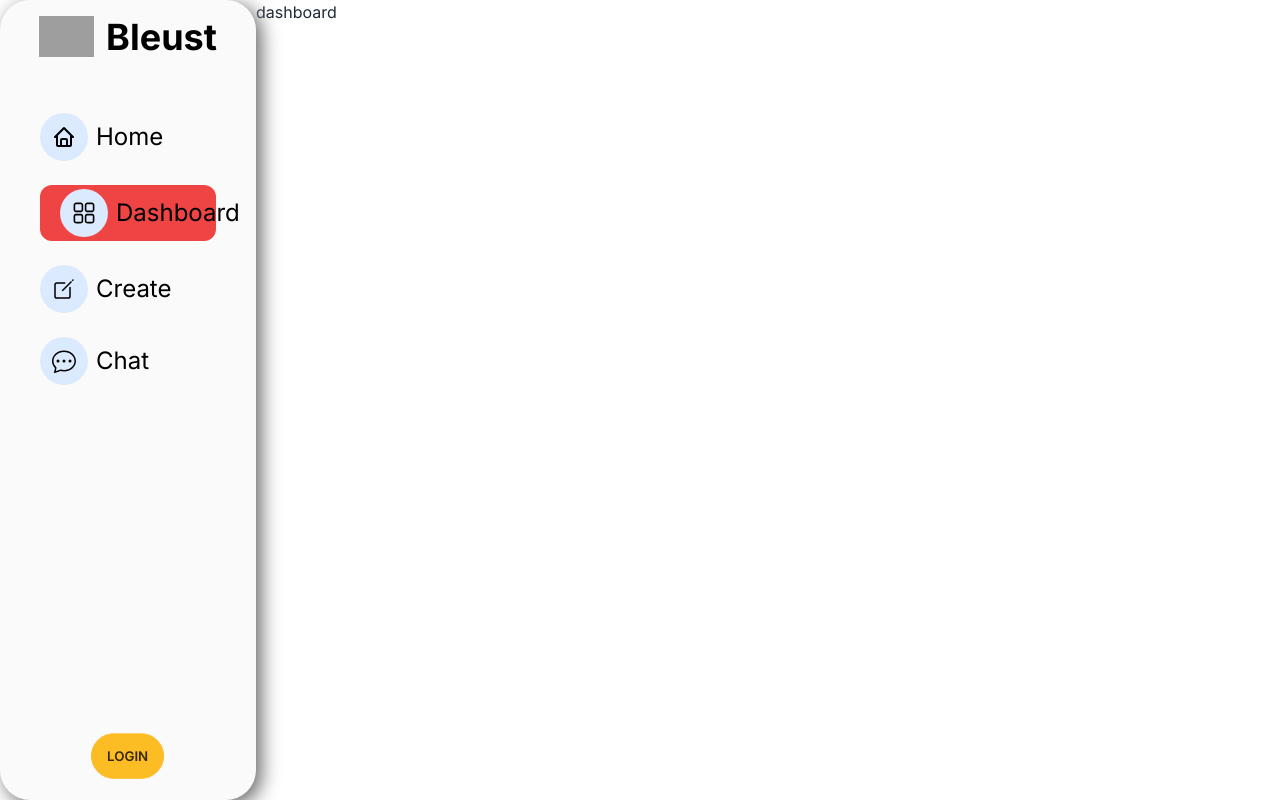
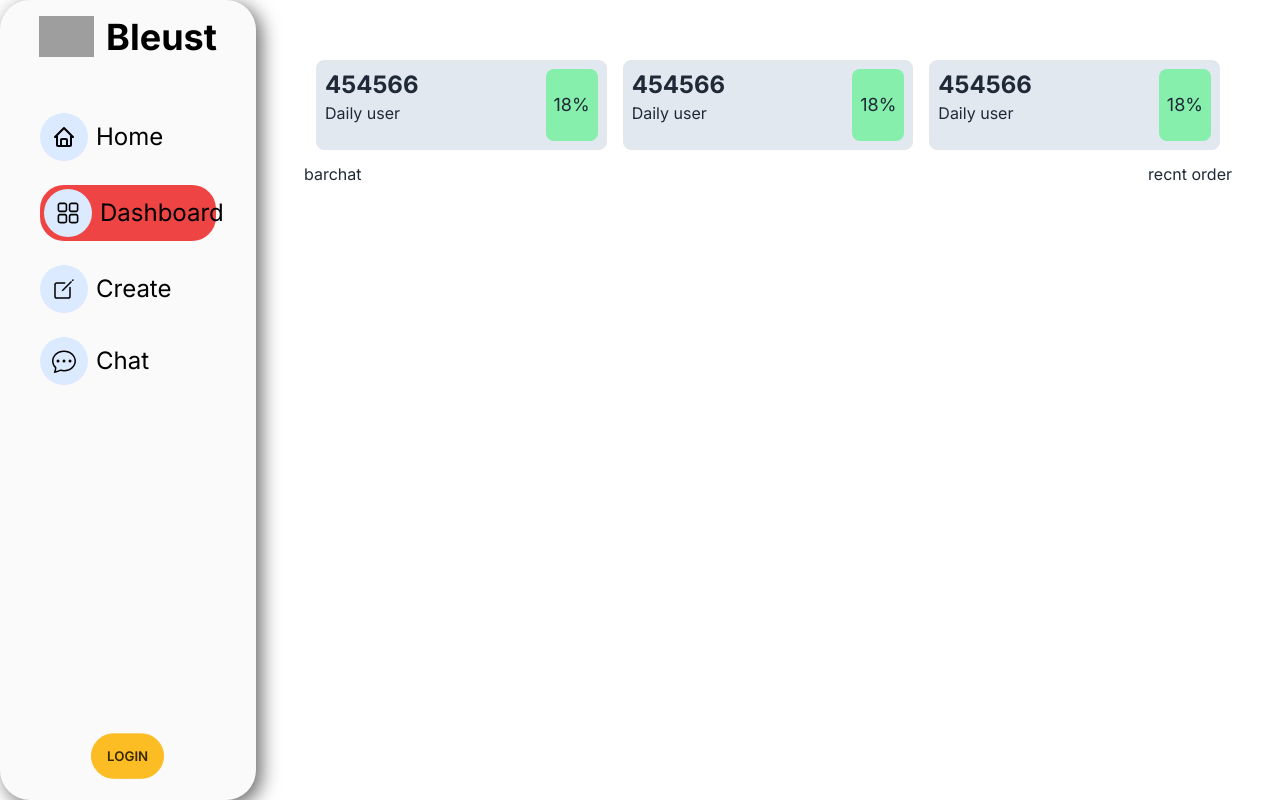
Before and after one commit to anirbanbanai/eclo_bleu, a Next.js app: page /dashboard in a window 1280 px wide. Built offline with nearby package versions, Linux system fonts and the light colour scheme; no server answers; grey boxes are pictures that could not be loaded.

Commit message:
dashboard added

```diff
--- a/package.json
+++ b/package.json
@@ -11,12 +11,14 @@
   "dependencies": {
     "autoprefixer": "10.4.15",
     "axios": "^1.5.0",
+    "chart.js": "^4.4.0",
     "eslint": "8.49.0",
     "eslint-config-next": "13.4.19",
     "firebase": "^10.3.1",
     "next": "13.4.19",
     "postcss": "8.4.29",
     "react": "18.2.0",
+    "react-chartjs-2": "^5.2.0",
     "react-dom": "18.2.0",
     "react-hook-form": "^7.46.1",
     "react-icons": "^4.11.0",
--- a/src/app/(allRoute)/create/page.jsx
+++ b/src/app/(allRoute)/create/page.jsx
@@ -40,7 +40,7 @@ const Createe = () => {
             })
     }
     return (
-        <form onSubmit={handleSubmit(onSubmit)} className='nnn2'>
+        <form onSubmit={handleSubmit(onSubmit)} className='nnn2 pt-10'>
             <h2 className='text-4xl font-bold text-center'> Create Post</h2>
             <div className='p-5'>
 
--- a/src/app/(allRoute)/dashboard/page.jsx
+++ b/src/app/(allRoute)/dashboard/page.jsx
@@ -1,9 +1,16 @@
+import BarChart from '@/components/BarChart';
+import RecentOrder from '@/components/RecentOrder';
+import TopDashBar from '@/components/TopDashBar';
 import React from 'react';
 
 const page = () => {
     return (
-        <div>
-            dashboard
+        <div className='m-9 p-3'>
+            <TopDashBar />
+            <div className='lg:flex justify-between'>
+                <BarChart />
+                <RecentOrder />
+            </div>
         </div>
     );
 };
--- a/src/app/(allRoute)/layout.jsx
+++ b/src/app/(allRoute)/layout.jsx
@@ -8,7 +8,7 @@ const layout = ({children}) => {
         <Navbar/>
        <div className='grid md:grid-cols-5'>
           <LeftSideBar />
-         <div className='col-span-4 max-md:pt-20'>
+         <div className='col-span-4 max-md:pt-24'>
          {children}
          </div>
       </div>
--- /dev/null
+++ b/src/app/(allRoute)/profile/page.jsx
@@ -0,0 +1,11 @@
+import React from 'react';
+
+const page = () => {
+    return (
+        <div>
+            Profile
+        </div>
+    );
+};
+
+export default page;
--- /dev/null
+++ b/src/components/BarChart.jsx
@@ -0,0 +1,71 @@
+// "use client"
+// import { useEffect, useState } from "react";
+// import {Pie} from 'react-chartjs-2';
+// import { Bar } from "react-chartjs-2";
+// import {
+//     Chart as ChartJS,
+//     CaragoryScal,
+//     LinearScale,
+//     BarElement,
+//     Title,
+//     Tooltip,
+//     Legend
+// } from "chart.js";
+
+// // ChartJS.register(
+// //     CaragoryScal,
+// //     LinearScale,
+// //     BarElement,
+// //     Title,
+// //     Tooltip,
+// //     Legend
+// // )
+
+
+
+
+
+// const BarChart = () => {
+//     const [chartData, setChartData] = useState({
+//         datasets: [],
+//     })
+//     const [chartOption, setChartOption] = useState();
+
+//     useEffect(() => {
+//         setChartData({
+//             labels: ["Mon", "Tues", "Wed ", "Thurs", "Fri", "Sat", "Sun"],
+//             datasets: [
+//                 {
+//                     label: "Sales $",
+//                     data: [13312, 234434, 45324, 67656, 2344, 898765, 54656],
+//                     borderColor: "rgb(53,162,235)",
+//                     backgroundColor: 'rgb(53,162,235,0.4)',
+//                 }
+//             ]
+//         })
+//     }, [])
+//     return (
+//         <>
+//             <div className="w-full md:col-span-2 relative lg:h-[70vh] h-[50vh] m-auto p-4 border rounded-xl ">
+//                 {/* <Bar data={chartData} options={chartOption}/> */}
+
+
+//             </div>
+//         </>
+//     );
+// };
+
+
+// export default BarChart;
+
+import React from 'react';
+
+const BarChart = () => {
+    return (
+        <div>
+            barchat
+        </div>
+    );
+};
+
+export default BarChart;
--- a/src/components/LeftSidebar.jsx
+++ b/src/components/LeftSidebar.jsx
@@ -43,7 +43,7 @@ const LeftSideBar = () => {
             <div className='pt-10 flex w-full flex-1 flex-col gap-6 px-6  max-lg:items-center'>
  {
     RouteLinks.map(({route, name,icon, exact})=>(
-        <NavLink exact={route === '/'} key={route} activeClassName="bg-red-500 px-5 py-1 rounded-xl flex gap-2" className="flex items-center gap-2" href={route}> <h1 className=' text-2xl bg-blue-100 rounded-3xl p-3'>{icon}</h1> <span className='text-2xl max-lg:hidden'>{name}</span> </NavLink>
+        <NavLink exact={route === '/'} key={route} activeClassName="bg-red-500  p-1 rounded-3xl flex gap-2" className="flex items-center gap-2" href={route}> <h1 className=' text-2xl bg-blue-100 rounded-3xl p-3'>{icon}</h1> <span className='text-2xl max-lg:hidden'>{name}</span> </NavLink>
     ))
  }
 
--- /dev/null
+++ b/src/components/RecentOrder.jsx
@@ -0,0 +1,11 @@
+import React from 'react';
+
+const RecentOrder = () => {
+    return (
+        <div>
+            recnt order
+        </div>
+    );
+};
+
+export default RecentOrder;
--- /dev/null
+++ b/src/components/TopDashBar.jsx
@@ -0,0 +1,37 @@
+import React from 'react';
+
+const TopDashBar = () => {
+    return (
+        <div className='grid lg:grid-cols-3 gap-4 p-3'>
+             <div className=' bg-slate-200 flex  justify-between  border p-2 gap-4 rounded-lg'>
+                <div className='flex flex-col pb-4'>
+                    <p className='text-2xl font-bold'>454566</p>
+                    <p>Daily user</p>
+                </div>
+                <div className='bg-green-300 p-2 flex justify-center items-center rounded-lg'>
+                    <span className='text-lg'>18%</span>
+                </div>
+            </div>
+             <div className=' bg-slate-200 flex  justify-between  border p-2 rounded-lg'>
+                <div className='flex flex-col pb-4'>
+                    <p className='text-2xl font-bold'>454566</p>
+                    <p>Daily user</p>
+                </div>
+                <div className='bg-green-300 p-2 flex justify-center items-center rounded-lg'>
+                    <span className='text-lg'>18%</span>
+                </div>
+            </div>
+             <div className=' bg-slate-200 flex  justify-between  border p-2 rounded-lg'>
+                <div className='flex flex-col pb-4'>
+                    <p className='text-2xl font-bold'>454566</p>
+                    <p>Daily user</p>
+                </div>
+                <div className='bg-green-300 p-2 flex justify-center items-center rounded-lg'>
+                    <span className='text-lg'>18%</span>
+                </div>
+            </div>
+        </div>
+    );
+};
+
+export default TopDashBar;
--- a/src/lib/AllRoute.jsx
+++ b/src/lib/AllRoute.jsx
@@ -24,7 +24,7 @@ export const RouteLinks=[
     {
        route: "/chat",
        name: "Chat",
-       icon: <BsChatDots/>
+       icon: <BsChatDots />
     },
     // {
     //     route: "/member",
@@ -32,3 +32,21 @@ export const RouteLinks=[
     //     icon: <BsPeopleFill/>
     //  },
 ]
+
+export const NavRouteLink = [
+   {
+      route: "/",
+      name: "Home",
+      icon: <BiHome/>
+   },
+   {
+      route: "/dashboard",
+      name: "Dashboard",
+      icon: <RxDashboard/>
+   },
+   {
+      route: "/create",
+      name: "Create",
+      icon: <IoCreateOutline/>
+   },
+]
```
Also changed, not shown: src/components/Navbar.jsx (+61 -7 lines), 1 other file (tests, documents, lock files or other folders).
